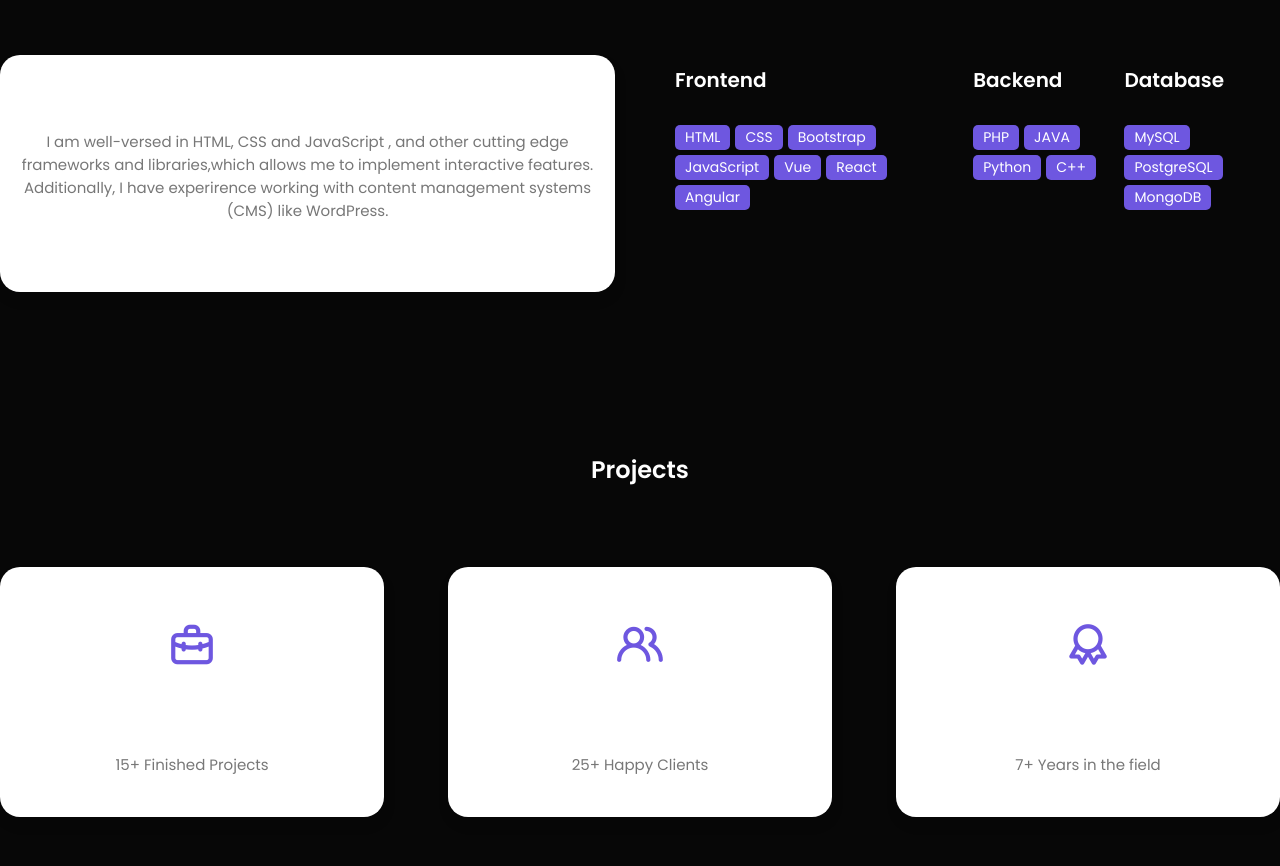
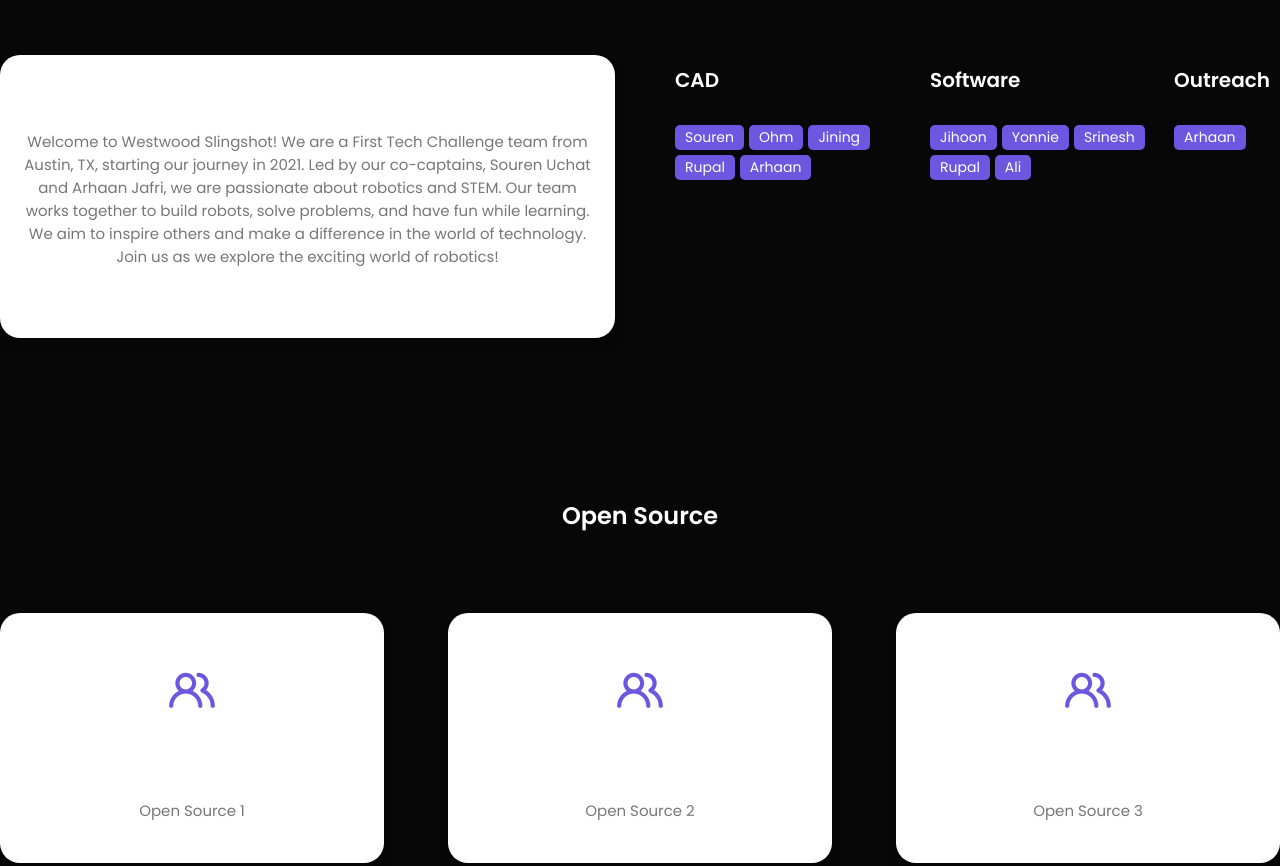
Before and after one commit to arhaanjafrii/Slingshot20240.com, a plain HTML site: page index.html in a window 1280 px wide. Shown: the part 1580-2446 px from the top of the page. Drawn offline with nearby package versions, Linux system fonts and the light colour scheme.

Commit message:
Update index.html

```diff
--- a/index.html
+++ b/index.html
@@ -34,7 +34,7 @@
                     <div class="circle"></div>
                 </li>
                 <li class="nav_list">
-                    <a href="#projects" class="nav-link">Projects</a>
+                    <a href="#projects" class="nav-link">Open Source</a>
                     <div class="circle"></div>
                 </li>
                 <li class="nav_list">
@@ -93,10 +93,8 @@
             <div class="col">
                 <div class="about-info">
                     <h3>About Us</h3>
-                    <p>I am well-versed in HTML, CSS and JavaScript , and other cutting edge
-                       frameworks and libraries,which allows me to implement interactive features.
-                       Additionally, I have experirence working with content management systems (CMS) like
-                       WordPress.
+                    <p>
+                        Welcome to Westwood Slingshot! We are a First Tech Challenge team from Austin, TX, starting our journey in 2021. Led by our co-captains, Souren Uchat and Arhaan Jafri, we are passionate about robotics and STEM. Our team works together to build robots, solve problems, and have fun while learning. We aim to inspire others and make a difference in the world of technology. Join us as we explore the exciting world of robotics!
                     </p>
                     <div class="about-btn">
                     </div>
@@ -105,64 +103,61 @@
             <div class="col">
                 <div class="skills-box">
                     <div class="skills-header">
-                        <h3>Frontend</h3>
+                        <h3>CAD</h3>
                     </div>
                     <div class="skills-list">
-                        <span>HTML</span>
-                        <span>CSS</span>
-                        <span>Bootstrap</span>
-                        <span>JavaScript</span>
-                        <span>Vue</span>
-                        <span>React</span>
-                        <span>Angular</span>
+                        <span>Souren</span>
+                        <span>Ohm</span>
+                        <span>Jining</span>
+                        <span>Rupal</span>
+                        <span>Arhaan</span>
                     </div>
                 </div>
                 <div class="skills-box">
                     <div class="skills-header">
-                        <h3>Backend</h3>
+                        <h3>Software</h3>
                     </div>
                     <div class="skills-list">
-                        <span>PHP</span>
-                        <span>JAVA</span>
-                        <span>Python</span>
-                        <span>C++</span>
+                        <span>Jihoon</span>
+                        <span>Yonnie</span>
+                        <span>Srinesh</span>
+                        <span>Rupal</span>
+                        <span>Ali</span>
                     </div>
                 </div>
                 <div class="skills-box">
                     <div class="skills-header">
-                        <h3>Database</h3>
+                        <h3>Outreach</h3>
                     </div>
                     <div class="skills-list">
-                        <span>MySQL</span>
-                        <span>PostgreSQL</span>
-                        <span>MongoDB</span>
+                        <span>Arhaan</span>
                     </div>
                 </div>
             </div>
           </div>
        </section>
 
-       <!-- -------------- PROJECT BOX ---------------- -->
+       <!-- -------------- OPEN SOURCE BOX ---------------- -->
 
        <section class="section" id="projects">
           <div class="top-header">
-              <h1>Projects</h1>
+              <h1>Open Source</h1>
           </div>
           <div class="project-container">
             <div class="project-box">
-                <i class="uil uil-briefcase-alt"></i>
-                <h3>Completed</h3>
-                <label>15+ Finished Projects</label>
+                <i class="uil uil-users-alt"></i>
+                <h3>Test</h3>
+                <label>Open Source 1</label>
             </div>
             <div class="project-box">
                 <i class="uil uil-users-alt"></i>
-                <h3>Clients</h3>
-                <label>25+ Happy Clients</label>
+                <h3>Test</h3>
+                <label>Open Source 2</label>
             </div>
             <div class="project-box">
-                <i class="uil uil-award"></i>
-                <h3>Experience</h3>
-                <label>7+ Years in the field</label>
+                <i class="uil uil-users-alt"></i>
+                <h3>Test</h3>
+                <label>Open Source 3</label>
             </div>
           </div>
        </section>
@@ -204,8 +199,6 @@
 
     <!-- --------------- FOOTER --------------- -->
     <footer>
-        <div class="top-footer">
-            <p>Westwood Slingshot .</p>
         </div>
         <div class="middle-footer">
             <ul class="footer-menu">
```
